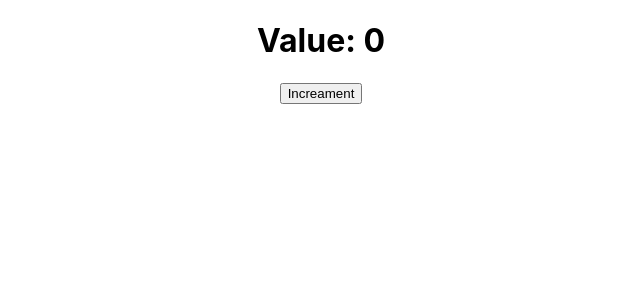
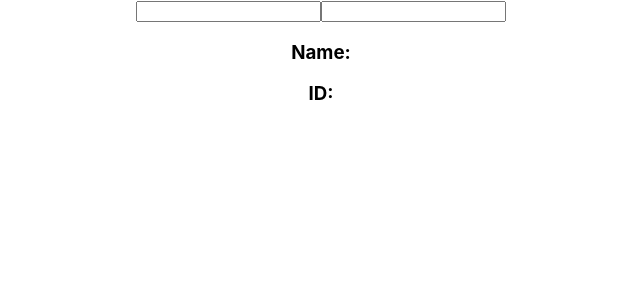
Before and after one commit to tnmy2426/first_react_app, a React (Create React App) app: page / in a window 1280 px wide. Shown: the top 300 px of the page, without its empty margins (319-959 px from the left). Built offline with nearby package versions, Linux system fonts and the light colour scheme.

Commit message:
React Hooks- useState hook with objects

```diff
--- a/src/App.js
+++ b/src/App.js
@@ -1,8 +1,9 @@
 import React from 'react';
 // import logo from './logo.svg';
 import './App.css';
+import HookUseStateWithObject from './components/HookUseStateWithObject';
 // import CompOne from './components/CompOne';
-import HookCounter from './components/HookCounter';
+// import HookCounter from './components/HookCounter';
 // import { UserProvider } from './components/UserContext';
 // import ClickCounterThree from './components/ClickCounterThree';
 // import HoverCounterTwo from './components/HoverCounterTwo';
@@ -95,7 +96,8 @@ function App() {
       </UserProvider> */}
 
       {/* REACT HOOKS */}
-      <HookCounter />
+      {/* <HookCounter /> */}
+      <HookUseStateWithObject />
     </div>
   );
 }
--- /dev/null
+++ b/src/components/HookUseStateWithObject.js
@@ -0,0 +1,21 @@
+import React, { useState } from 'react'
+
+const HookUseStateWithObject = () => {
+
+    const [info, setinfo] = useState({
+        name: "",
+        id: null
+    })
+    return (
+        <div>
+            <form>
+                <input value={info.name} onChange={(event) => setinfo({...info, name: event.target.value })} />
+                <input value={info.id} onChange={(event) => setinfo({...info, id: event.target.value })} />
+            </form>
+            <h3>Name: {info.name}</h3>
+            <h3>ID: {info.id}</h3>
+        </div>
+    )
+}
+
+export default HookUseStateWithObject
```
